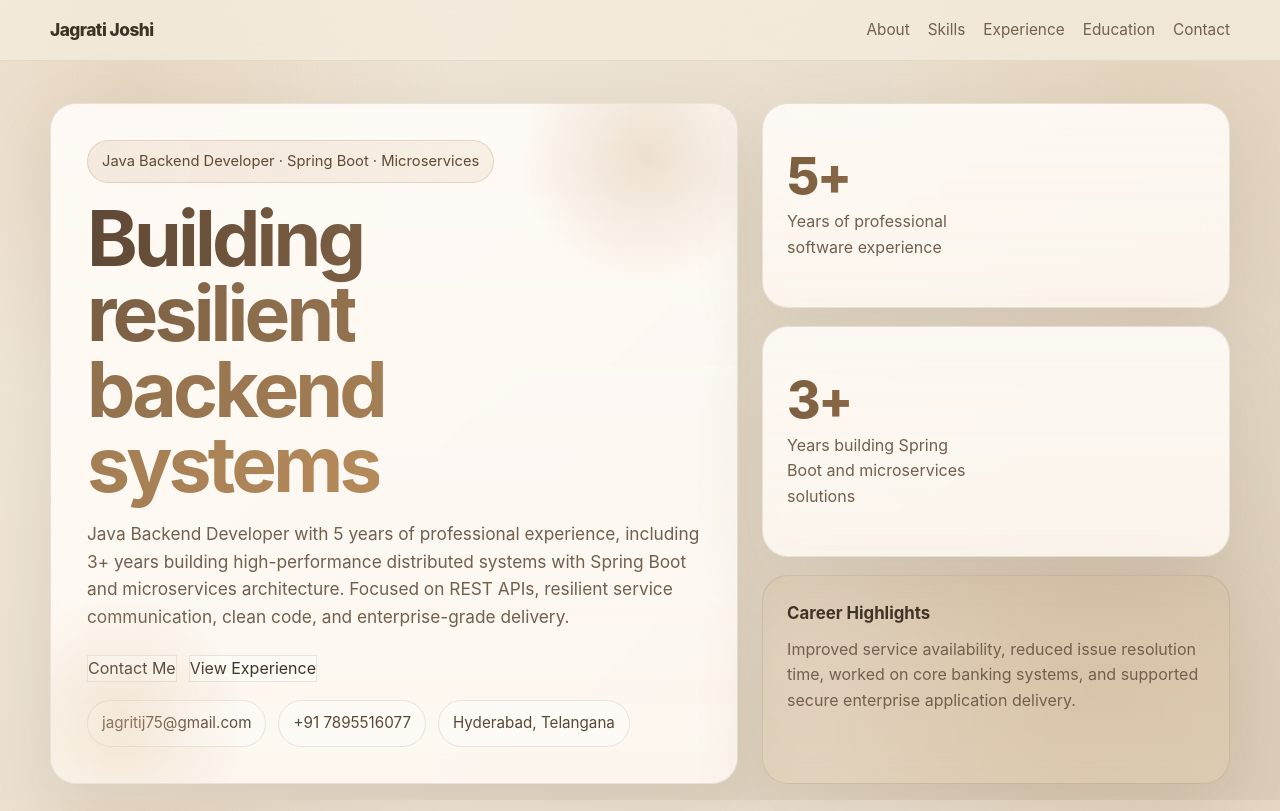
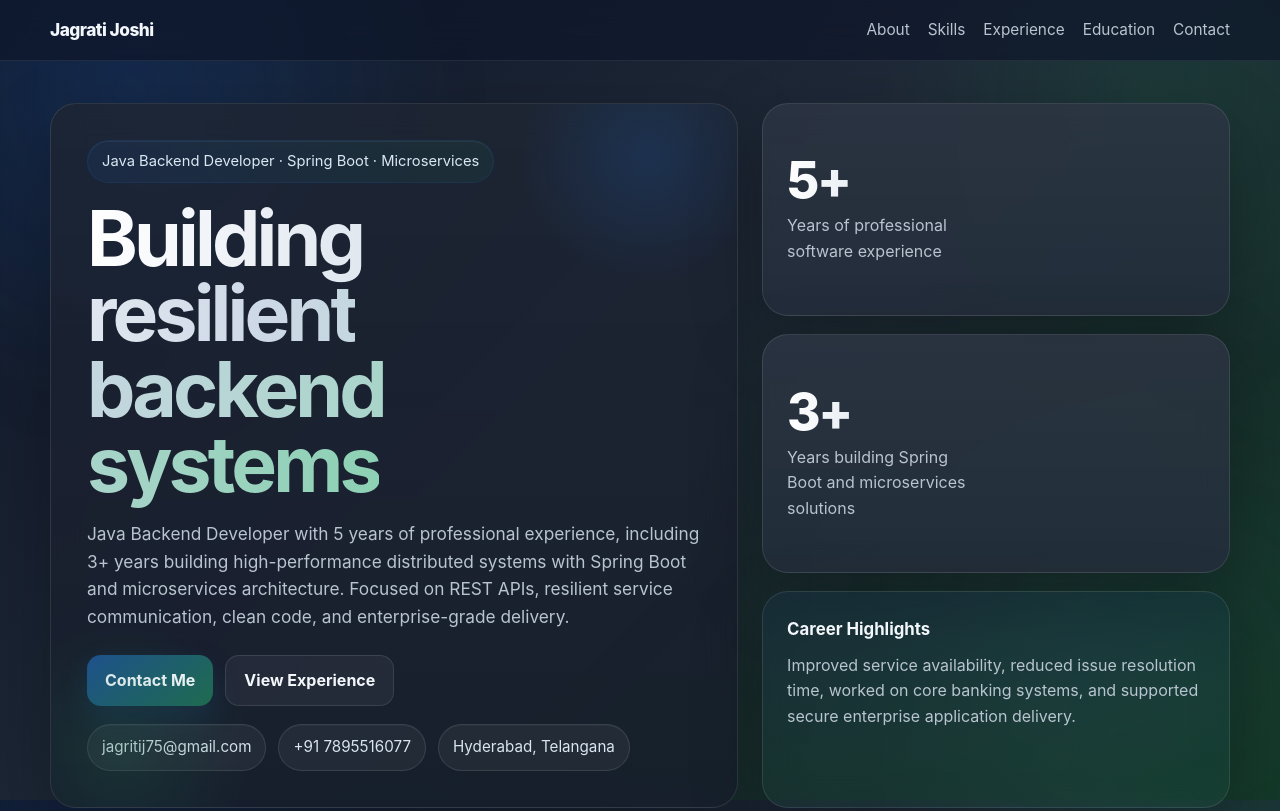
Before and after one commit to jagritij75-byte/resume.github.io, a plain HTML site: page index.html in a window 1280 px wide. Shown: the top 811 px of the page. Drawn offline with Linux system fonts and the light colour scheme.

Commit message:
update colour

```diff
--- a/index.html
+++ b/index.html
@@ -6,19 +6,19 @@
   <title>Jagrati Joshi | Portfolio Resume</title>
   <style>
     :root {
-      --bg: #f4ecdf;
-      --bg-2: #eadfce;
-      --bg-3: #ddd0bc;
-      --card: rgba(255, 250, 243, 0.72);
-      --card-strong: rgba(248, 241, 232, 0.94);
-      --text: #3f3327;
-      --muted: #725f4d;
-      --line: rgba(110, 90, 68, 0.14);
-      --accent: #b58a5a;
-      --accent-2: #8a6a4a;
-      --accent-3: #c9a27a;
-      --accent-4: #e1c7a6;
-      --shadow: 0 24px 70px rgba(108, 86, 61, 0.14);
+      --bg: #0f172a;
+      --bg-2: #1f2937;
+      --bg-3: #123524;
+      --card: rgba(17, 24, 39, 0.76);
+      --card-strong: rgba(31, 41, 55, 0.94);
+      --text: #f3f7fb;
+      --muted: #b8c4cf;
+      --line: rgba(255, 255, 255, 0.10);
+      --accent: #1d4f91;
+      --accent-2: #1f6b4f;
+      --accent-3: #334155;
+      --accent-4: #2c7a5a;
+      --shadow: 0 24px 70px rgba(0, 0, 0, 0.28);
       --radius: 26px;
       --max: 1180px;
     }
@@ -30,10 +30,10 @@
       font-family: Inter, ui-sans-serif, system-ui, -apple-system, BlinkMacSystemFont, "Segoe UI", sans-serif;
       color: var(--text);
       background:
-        radial-gradient(circle at 10% 10%, rgba(201, 162, 122, 0.26), transparent 24%),
-        radial-gradient(circle at 90% 12%, rgba(225, 199, 166, 0.34), transparent 20%),
-        radial-gradient(circle at 85% 85%, rgba(181, 138, 90, 0.18), transparent 22%),
-        linear-gradient(135deg, var(--bg) 0%, var(--bg-2) 45%, var(--bg-3) 100%);
+        radial-gradient(circle at 10% 10%, rgba(29, 79, 145, 0.22), transparent 24%),
+        radial-gradient(circle at 90% 12%, rgba(31, 107, 79, 0.20), transparent 20%),
+        radial-gradient(circle at 85% 85%, rgba(51, 65, 85, 0.18), transparent 22%),
+        linear-gradient(135deg, var(--bg) 0%, var(--bg-2) 48%, var(--bg-3) 100%);
       background-attachment: fixed;
       line-height: 1.6;
       overflow-x: hidden;
@@ -41,21 +41,28 @@
 
     body::before,
     body::after {
-      right: -120px;
-      bottom: -100px;
-      background: rgba(225, 199, 166, 0.28);
+      content: "";
+      position: fixed;
+      inset: auto;
+      width: 420px;
+      height: 420px;
+      border-radius: 999px;
+      filter: blur(90px);
+      pointer-events: none;
+      z-index: 0;
+      opacity: 0.55;
     }
 
     body::before {
       top: -120px;
       left: -80px;
-      background: rgba(201, 162, 122, 0.24);
+      background: rgba(29, 79, 145, 0.22);
     }
 
     body::after {
       right: -120px;
       bottom: -100px;
-      background: rgba(255, 127, 209, 0.20);
+      background: rgba(31, 107, 79, 0.20);
     }
 
     a { color: inherit; text-decoration: none; }
@@ -72,8 +79,8 @@
       top: 0;
       z-index: 20;
       backdrop-filter: blur(16px);
-      background: rgba(244, 236, 223, 0.74);
-      border-bottom: 1px solid rgba(110, 90, 68, 0.10);
+      background: rgba(15, 23, 42, 0.72);
+      border-bottom: 1px solid rgba(255,255,255,0.08);
     }
 
     .nav-inner {
@@ -111,7 +118,7 @@
       width: 0;
       height: 2px;
       border-radius: 2px;
-      background: linear-gradient(90deg, var(--accent), var(--accent-3));
+      background: linear-gradient(90deg, var(--accent), var(--accent-2));
       transition: width 0.2s ease;
     }
 
@@ -144,8 +151,8 @@
       position: relative;
       overflow: hidden;
       background:
-        linear-gradient(180deg, rgba(255,255,255,0.46), rgba(255,255,255,0.24)),
-        rgba(255, 248, 240, 0.86);
+        linear-gradient(180deg, rgba(255,255,255,0.05), rgba(255,255,255,0.02)),
+        rgba(17, 24, 39, 0.82);
     }
 
     .hero-main::before {
@@ -156,7 +163,7 @@
       width: 260px;
       height: 260px;
       border-radius: 999px;
-      background: radial-gradient(circle, rgba(201,162,122,0.30), transparent 70%);
+      background: radial-gradient(circle, rgba(29,79,145,0.30), transparent 70%);
       pointer-events: none;
     }
 
@@ -167,7 +174,7 @@
       width: 260px;
       height: 260px;
       border-radius: 999px;
-      background: radial-gradient(circle, rgba(225,199,166,0.38), transparent 70%);
+      background: radial-gradient(circle, rgba(31,107,79,0.26), transparent 70%);
       pointer-events: none;
     }
 
@@ -177,9 +184,9 @@
       gap: 10px;
       font-size: 0.92rem;
       padding: 9px 14px;
-      border: 1px solid rgba(181,138,90,0.26);
-      background: linear-gradient(90deg, rgba(201,162,122,0.18), rgba(225,199,166,0.22));
-      color: #5f4935;
+      border: 1px solid rgba(29,79,145,0.26);
+      background: linear-gradient(90deg, rgba(29,79,145,0.16), rgba(31,107,79,0.14));
+      color: #dbe8f4;
       border-radius: 999px;
       margin-bottom: 18px;
       box-shadow: inset 0 1px 0 rgba(255,255,255,0.06);
@@ -194,7 +201,7 @@
     }
 
     .gradient-text {
-      background: linear-gradient(90deg, #5f4835 0%, #8c6d4c 40%, #b58a5a 100%);
+      background: linear-gradient(90deg, #ffffff 0%, #cdd8e6 40%, #8dd1b4 100%);
       -webkit-background-clip: text;
       background-clip: text;
       color: transparent;
@@ -215,10 +222,27 @@
     }
 
     .button, .button-ghost {
+      display: inline-flex;
+      align-items: center;
+      justify-content: center;
+      padding: 12px 18px;
+      border-radius: 14px;
+      font-weight: 700;
+      transition: transform 0.2s ease, opacity 0.2s ease, border-color 0.2s ease, box-shadow 0.2s ease;
+    }
+
+    .button {
+      background: linear-gradient(135deg, var(--accent), var(--accent-2));
+      color: #f8fbff;
+      box-shadow: 0 12px 28px rgba(29, 79, 145, 0.22);
+    }
+
+    .button-ghost {
       border: 1px solid var(--line);
-      background: rgba(255,255,255,0.42);
+      background: rgba(255,255,255,0.05);
       color: var(--text);
     }
+
     .button:hover, .button-ghost:hover {
       transform: translateY(-2px);
       opacity: 0.99;
@@ -236,8 +260,8 @@
       padding: 10px 14px;
       border-radius: 999px;
       border: 1px solid var(--line);
-      background: rgba(255,255,255,0.42);
-      color: #5a4736;
+      background: rgba(255,255,255,0.05);
+      color: #d9e5ef;
       font-size: 0.95rem;
       box-shadow: inset 0 1px 0 rgba(255,255,255,0.03);
     }
@@ -254,8 +278,8 @@
       flex-direction: column;
       justify-content: center;
       background:
-        linear-gradient(180deg, rgba(255,255,255,0.44), rgba(255,255,255,0.20)),
-        rgba(255, 248, 240, 0.84);
+        linear-gradient(180deg, rgba(255,255,255,0.05), rgba(255,255,255,0.02)),
+        rgba(31, 41, 55, 0.82);
     }
 
     .metric-number {
@@ -264,7 +288,7 @@
       letter-spacing: -0.05em;
       line-height: 1;
       margin-bottom: 8px;
-      background: linear-gradient(90deg, #7c5f40, #a77d52 55%, #c9a27a 100%);
+      background: linear-gradient(90deg, #ffffff, #b7c8db 50%, #89cfb0 100%);
       -webkit-background-clip: text;
       background-clip: text;
       color: transparent;
@@ -277,7 +301,7 @@
 
     .mini-panel {
       padding: 24px;
-      background: linear-gradient(180deg, rgba(201,162,122,0.16), rgba(225,199,166,0.24));
+      background: linear-gradient(180deg, rgba(29,79,145,0.12), rgba(31,107,79,0.10));
       border-radius: var(--radius);
       border: 1px solid var(--line);
     }
@@ -313,8 +337,8 @@
     .education-card {
       padding: 28px;
       background:
-        linear-gradient(180deg, rgba(255,255,255,0.42), rgba(255,255,255,0.20)),
-        rgba(255, 248, 240, 0.82);
+        linear-gradient(180deg, rgba(255,255,255,0.04), rgba(255,255,255,0.02)),
+        rgba(17, 24, 39, 0.78);
     }
 
     .summary-card p,
@@ -351,14 +375,14 @@
     .job:hover,
     .edu-item:hover {
       transform: translateY(-2px);
-      border-color: rgba(124,140,255,0.28);
+      border-color: rgba(29,79,145,0.28);
     }
 
     .highlight strong {
       display: block;
       margin-bottom: 6px;
       font-size: 1rem;
-      color: #5a4533;
+      color: #eef4fa;
     }
 
     .skills-grid {
@@ -390,9 +414,9 @@
       border-radius: 999px;
       padding: 8px 12px;
       font-size: 0.9rem;
-      background: linear-gradient(180deg, rgba(201,162,122,0.18), rgba(225,199,166,0.26));
-      border: 1px solid rgba(110,90,68,0.12);
-      color: #5a4736;
+      background: linear-gradient(180deg, rgba(29,79,145,0.16), rgba(31,107,79,0.10));
+      border: 1px solid rgba(255,255,255,0.10);
+      color: #e3edf6;
     }
 
     .timeline {
@@ -422,13 +446,13 @@
     }
 
     .job .sub {
-      color: #5e4a38;
+      color: #d8e3ed;
       font-weight: 600;
       margin-top: 3px;
     }
 
     .job .time {
-      color: var(--accent-2);
+      color: #89cfb0;
       white-space: nowrap;
       font-size: 0.95rem;
     }
@@ -459,7 +483,7 @@
     .footer {
       padding: 28px 0 44px;
       text-align: center;
-      color: #7d6854;
+      color: #9fb0c1;
       font-size: 0.95rem;
       position: relative;
       z-index: 1;
```
